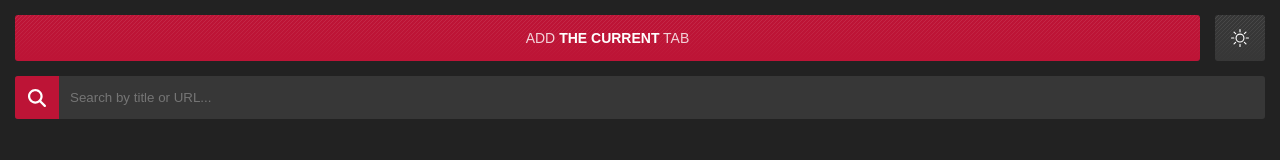
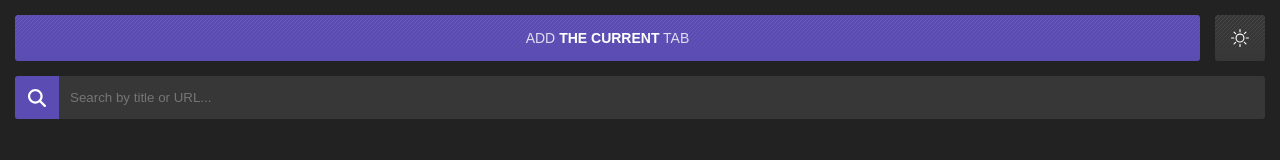
Before and after one commit to sp4ceMan99/My-reading-list, a browser extension: page src/index.html in a window 1280 px wide. Both pictures are taken after a click on the button 1240 px from the left and 38 px from the top of the page. Drawn offline with Linux system fonts and the light colour scheme.

Commit message:
Update theme dark

```diff
--- a/src/css/style.css
+++ b/src/css/style.css
@@ -2,15 +2,15 @@
   --primary-color: #222;
   --secondary-color: #373737;
   --secondary-color-hover: #4d4d4d;
-  --third-color: #bd1436;
-  --third-color-hover: rgb(236, 14, 59);
+  --third-color: #5a4cb2;
+  --third-color-hover: #6758cc;
   --text-color: #ffffff;
   --text-color-reverse: #000;
   --list-background-color: var(--secondary-color);
   --list-background-color-hover: var(--third-color);
   --btn-delete-background-color: rgba(255, 255, 255, 0.2);
   --btn-delete-background-color-hover: rgba(255, 255, 255, 0.3);
-  --confirmDelete: #fff;
+  --confirmDelete: #c6225b;
   --background-pattern: url(../images/pattern_white.png);
 }
 
@@ -224,7 +224,7 @@ header {
 
 .confirmDelete, .confirmDelete:hover {
   background-color: var(--confirmDelete);
-  color: var(--text-color-reverse);
+  color: #fff;
 }
 
 #add {
--- a/src/index.html
+++ b/src/index.html
@@ -44,6 +44,6 @@
   <ul id="app"></ul>
   <script src="js/app.js"></script>
   <script src="js/theme.js"></script>
-  <script src="js/aboutsync.js"></script>
+  <!-- <script src="js/aboutsync.js"></script> -->
 </body>
 </html>
```
Also changed, not shown: screenshots/readingList_black.png, src/manifest.json, 1 other file.
